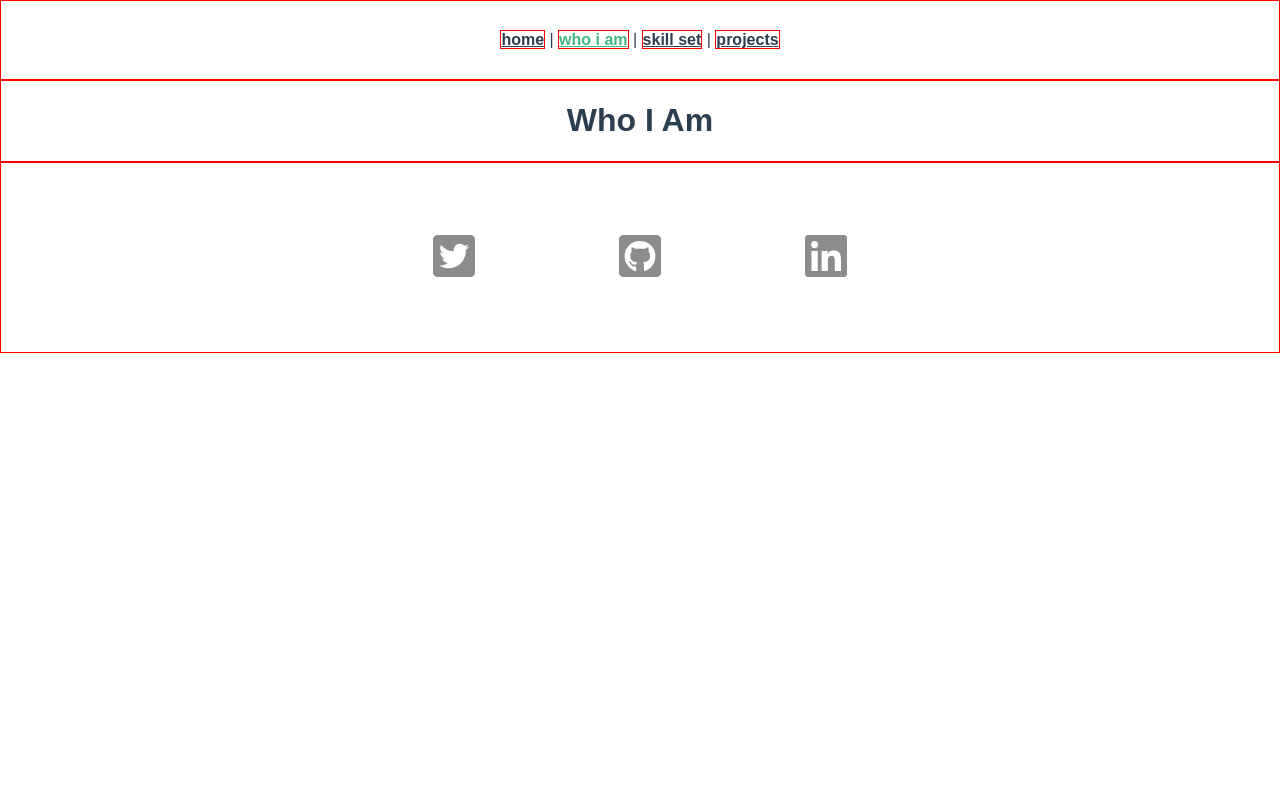
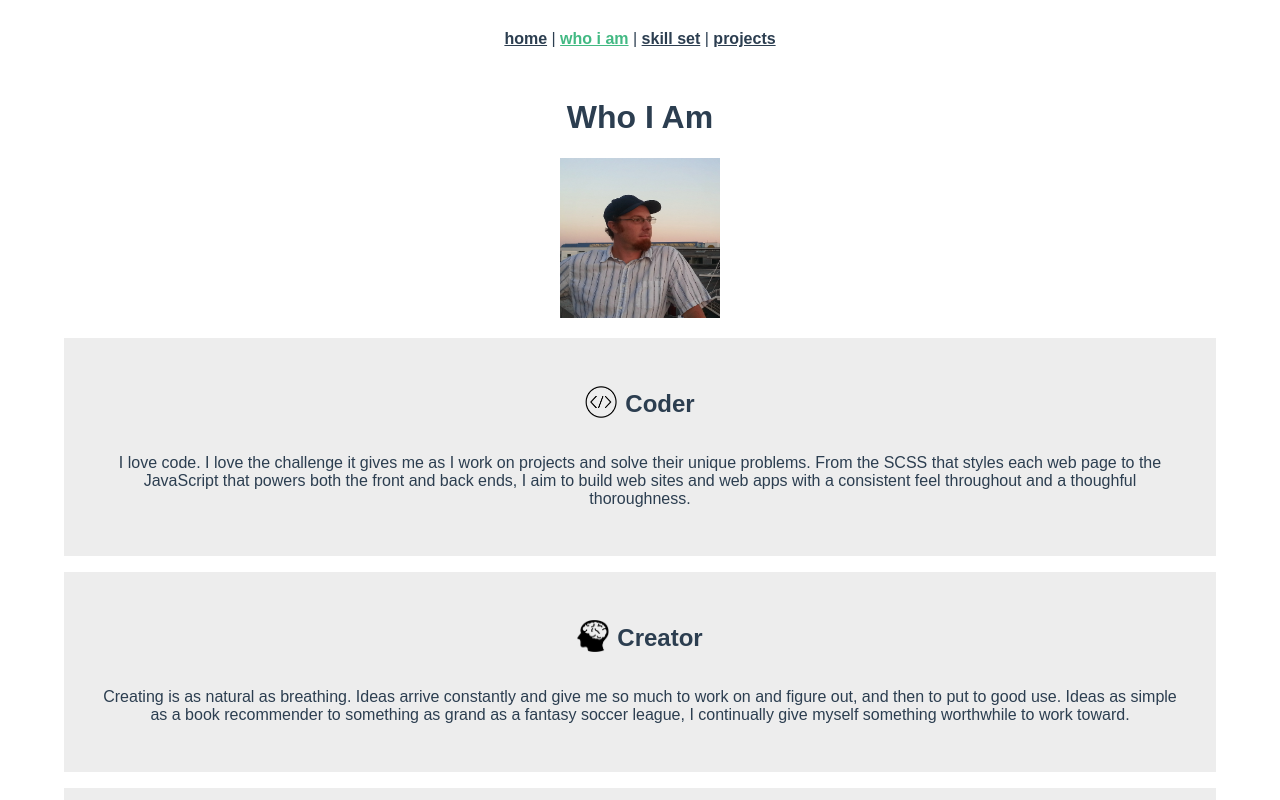
Before and after one commit to 3JTeam/portfolio, a Vue app: page /#/whoiam in a window 1280 px wide. Shown: the top 800 px of the page. Built offline with nearby package versions, Linux system fonts and the light colour scheme.

Commit message:
added info to Who I Am section

```diff
--- a/src/App.vue
+++ b/src/App.vue
@@ -21,9 +21,6 @@ export default {
 
 <style scoped lang="scss">
 #app {
-  * {
-    border: 1px solid red;
-  }
   font-family: $firaSansBold;
   text-align: center;
   color: #2c3e50;
--- a/src/components/Footer.vue
+++ b/src/components/Footer.vue
@@ -19,7 +19,6 @@
   justify-content: center;
   align-items: center;
   color: $textColor;
-  // margin: auto;
   padding-top: 4em;
   text-align: center;
 
--- a/src/components/HomeDisplay.vue
+++ b/src/components/HomeDisplay.vue
@@ -12,8 +12,8 @@
   height: 35em;
 }
 .proTitle {
-  color: white;
-  padding-top: 2em;
+  color: $backgroundColor;
+  padding-top: 1.5em;
   font-size: 3em;
 }
 </style>
--- /dev/null
+++ b/src/components/MeCard.vue
@@ -0,0 +1,35 @@
+<template>
+  <div class="card">
+    <div class="cardHeader">
+      <img :src="imageSrc" :alt="altText" />
+      <h2>{{ title }}</h2>
+    </div>
+    <p>{{ bodyText }}</p>
+  </div>
+</template>
+
+<script>
+export default {
+  props: {
+    imageSrc: String,
+    altText: String,
+    title: String,
+    bodyText: String,
+  },
+};
+</script>
+
+<style lang="scss" scoped>
+.cardHeader {
+  display: flex;
+  flex-flow: row nowrap;
+  justify-content: center;
+
+  img {
+    width: 2em;
+    height: 2em;
+    padding-top: 1em;
+    padding-right: 0.5em;
+  }
+}
+</style>
--- /dev/null
+++ b/src/data/aboutMeData.js
@@ -0,0 +1,22 @@
+/* eslint-disable */
+
+module.exports = [
+  {
+    title: 'Coder',
+    imageSrc: 'coder.png',
+    altText: 'Coder Image',
+    bodyText: 'I love code. I love the challenge it gives me as I work on projects and solve their unique problems. From the SCSS that styles each web page to the JavaScript that powers both the front and back ends, I aim to build web sites and web apps with a consistent feel throughout and a thoughful thoroughness.',
+  },
+  {
+    title: 'Creator',
+    imageSrc: 'creator.png',
+    altText: 'Creator Image',
+    bodyText: 'Creating is as natural as breathing. Ideas arrive constantly and give me so much to work on and figure out, and then to put to good use. Ideas as simple as a book recommender to something as grand as a fantasy soccer league, I continually give myself something worthwhile to work toward.',
+  },
+  {
+    title: 'Explorer',
+    imageSrc: 'explorer.png',
+    altText: 'Explorer Image',
+    bodyText: 'Few things excite me more than something new. Whether that is exploring new places with my wife, or discovering a new JavaScript library that does something amazing, I never stop exploring new places or ideas.',
+  },
+];
--- /dev/null
+++ b/src/scss/_breakpoints.scss
@@ -0,0 +1,22 @@
+// variables for responsive site
+
+$iphone: 480px; // max-width
+$gtIphone: 481px; // min-width
+
+$mobile: 640px; // max-width
+$gtMobile: 641px; // min-width
+
+$tabletP: 768px; // max-width
+$gtTabletP: 769px; // min-width
+
+$tabletL: 1024px; // max-width
+$gtTabletL: 1025px; // min-width
+
+$midpoint: 990px; // max-width
+$gtMidpoint: 991px; // min-width
+
+$cinema: 1400px; // max-width
+$gtCinema: 1401px; // min-width
+
+$desktop: 1499px; // max-width
+$gtDesktop: 1500px; // min-width
--- a/src/scss/styles.scss
+++ b/src/scss/styles.scss
@@ -1,3 +1,5 @@
+@import "breakpoints";
+
 // fonts
 
 @font-face {
@@ -21,5 +23,5 @@ $firaSansSemiBold: "Fira Sans Semi-Bold", sans-serif;
 
 // colors
 
-$backGroundColor: #ffffff;
+$backgroundColor: #ffffff;
 $textColor: #8c8c8c;
--- a/src/views/Home.vue
+++ b/src/views/Home.vue
@@ -21,7 +21,7 @@ export default {
 
 <style scoped lang="scss">
 .home {
-  background-color: $backGroundColor;
+  background-color: $backgroundColor;
   padding: 0;
 }
 </style>
--- a/src/views/Projects.vue
+++ b/src/views/Projects.vue
@@ -18,6 +18,6 @@ export default {
 
 <style scoped lang="scss">
 .projects {
-  background-color: $backGroundColor;
+  background-color: $backgroundColor;
 }
 </style>
--- a/src/views/SkillSet.vue
+++ b/src/views/SkillSet.vue
@@ -18,6 +18,6 @@ export default {
 
 <style scoped lang="scss">
 .skillset {
-  background-color: $backGroundColor;
+  background-color: $backgroundColor;
 }
 </style>
--- a/src/views/WhoIAm.vue
+++ b/src/views/WhoIAm.vue
@@ -1,23 +1,64 @@
 <template>
   <div class="whoiam">
     <PageTitle pageTitle="Who I Am" />
+    <img src="@/assets/images/JimProfilePic.jpg" alt="Jim Strother" />
+    <div v-for="(aboutMeItem, index) in aboutMeData" :key="index" class="meCardDisplay">
+      <MeCard
+        :imageSrc="getImageURL(aboutMeItem.imageSrc)"
+        :altText="aboutMeItem.altText"
+        :title="aboutMeItem.title"
+        :bodyText="aboutMeItem.bodyText"
+      />
+    </div>
   </div>
 </template>
 
 <script>
 // @ is an alias to /src
 import PageTitle from '@/components/PageTitle.vue';
+import MeCard from '@/components/MeCard.vue';
+import aboutMeData from '@/data/aboutMeData';
 
 export default {
   name: 'whoiam',
   components: {
     PageTitle,
+    MeCard,
+  },
+  data() {
+    return {
+      aboutMeData,
+    };
+  },
+  methods: {
+    getImageURL(imageSrc) {
+      if (imageSrc) {
+        return require(`@/assets/images/${imageSrc}`);
+      }
+    },
   },
 };
 </script>
 
 <style scoped lang="scss">
 .whoiam {
-  background-color: $backGroundColor;
+  background-color: $backgroundColor;
+
+  img {
+    width: 10em;
+    height: 10em;
+  }
+
+  .meCardDisplay {
+    background-color: darken($backgroundColor, 7%);
+    margin: 1em;
+    margin-left: 4em;
+    margin-right: 4em;
+    padding: 2em;
+    display: flex;
+    flex-flow: row wrap;
+    justify-content: space-around;
+    align-items: center;
+  }
 }
 </style>
```
Also changed, not shown: src/assets/images/JimProfilePic.jpg (renamed from src/assets/images/Jim Profile Pic.jpg).
